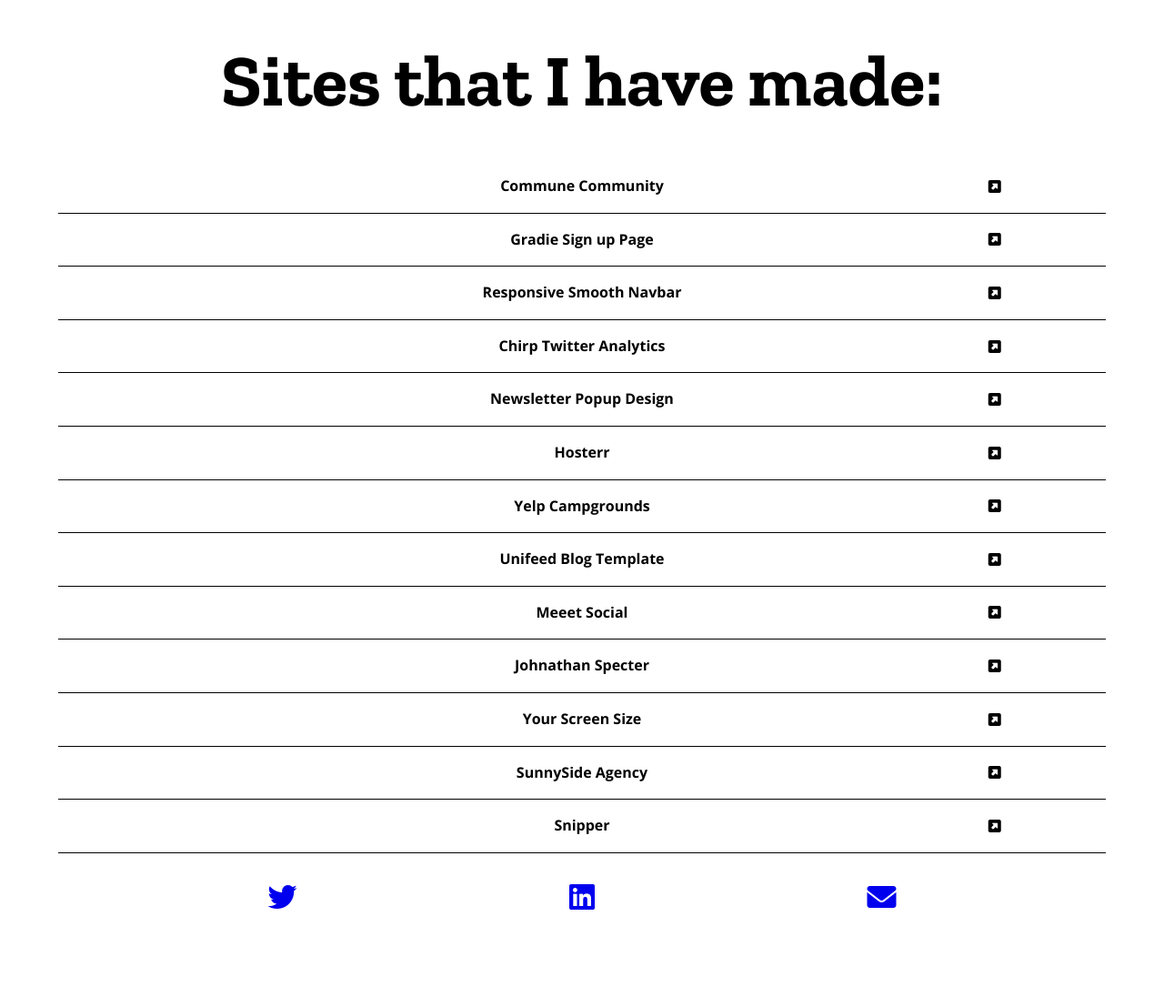
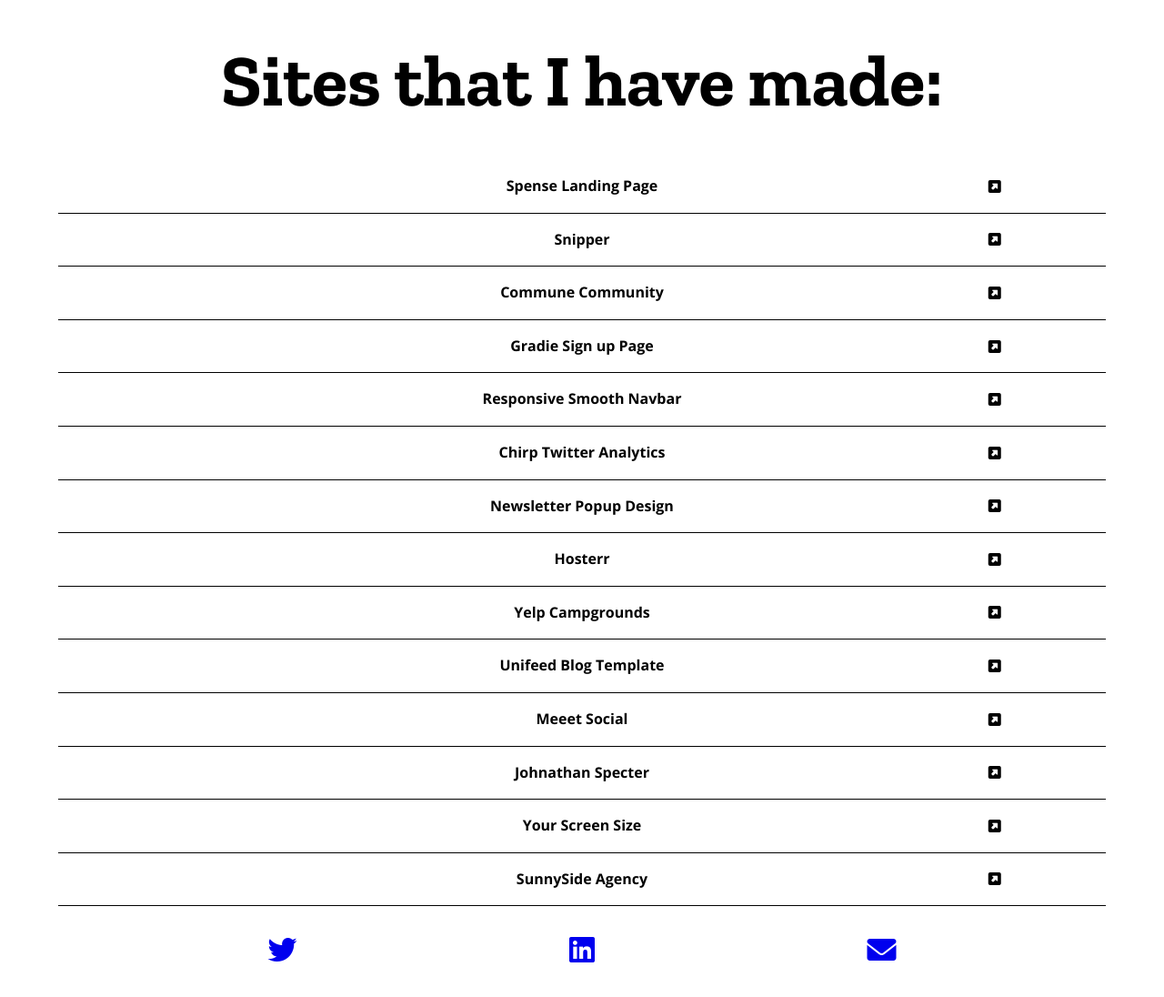
Before and after one commit to muda2bir/sites-made, a plain HTML site: page index.html in a window 1280 px wide. Shown: the whole page at 91% size. Before the commit the page ends 1037 px from the top, so only its background shows below. Drawn offline with nearby package versions, Linux system fonts and the light colour scheme; a script that the page names is missing.

Commit message:
new site added

```diff
--- a/index.html
+++ b/index.html
@@ -18,6 +18,22 @@
     <div class="main-container">
       <div class="list-container">
         <ul class="list">
+          <li>
+            <a
+              href="https://spense-thought.netlify.app/"
+              target="_blank"
+              class="main-link"
+              >Spense Landing Page<i class="fas fa-external-link-square-alt"></i
+            ></a>
+          </li>
+          <li>
+            <a
+              href="https://snipper-snippet.netlify.app/"
+              target="_blank"
+              class="main-link"
+              >Snipper<i class="fas fa-external-link-square-alt"></i
+            ></a>
+          </li>
           <li>
             <a
               href="https://commune-community.netlify.app/"
@@ -122,14 +138,6 @@
               >SunnySide Agency<i class="fas fa-external-link-square-alt"></i
             ></a>
           </li>
-          <li>
-            <a
-              href="https://snipper-snippet.netlify.app/"
-              target="_blank"
-              class="main-link"
-              >Snipper<i class="fas fa-external-link-square-alt"></i
-            ></a>
-          </li>
         </ul>
       </div>
       <div class="profile-container">
```
